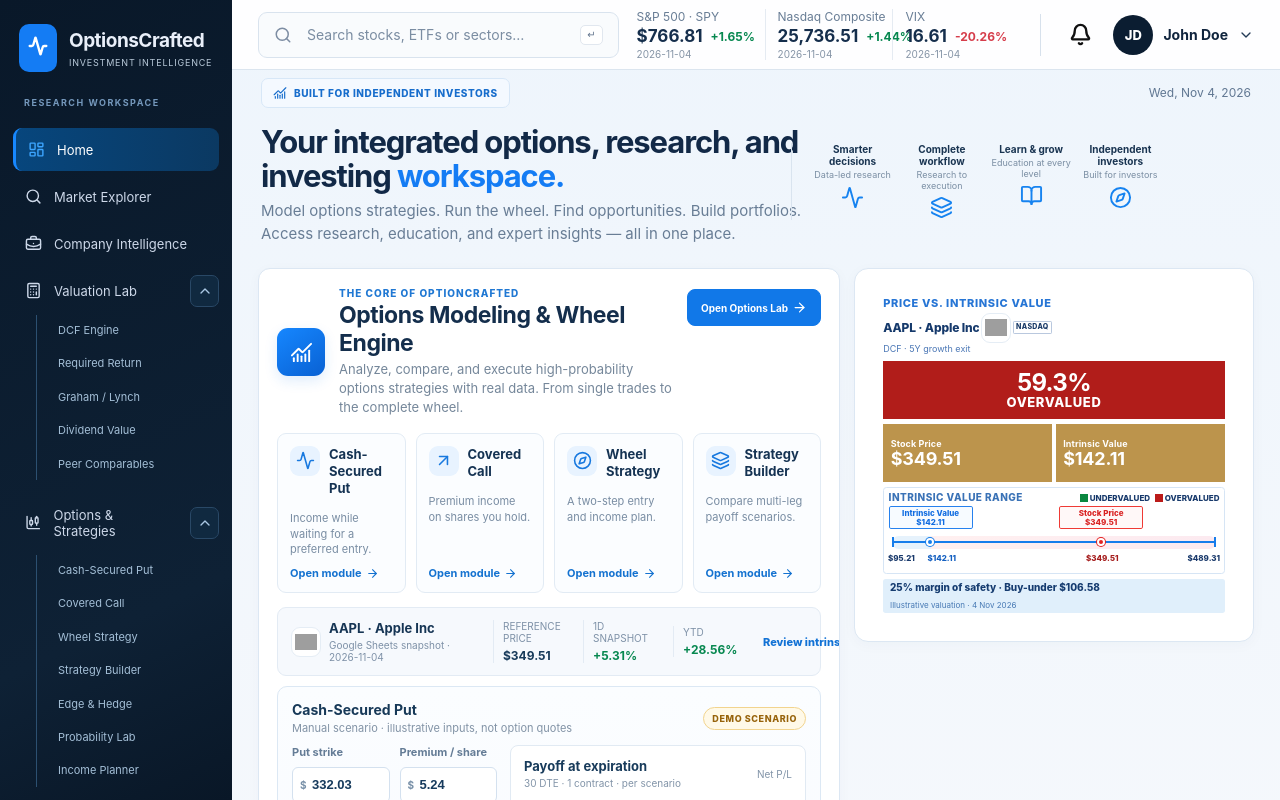
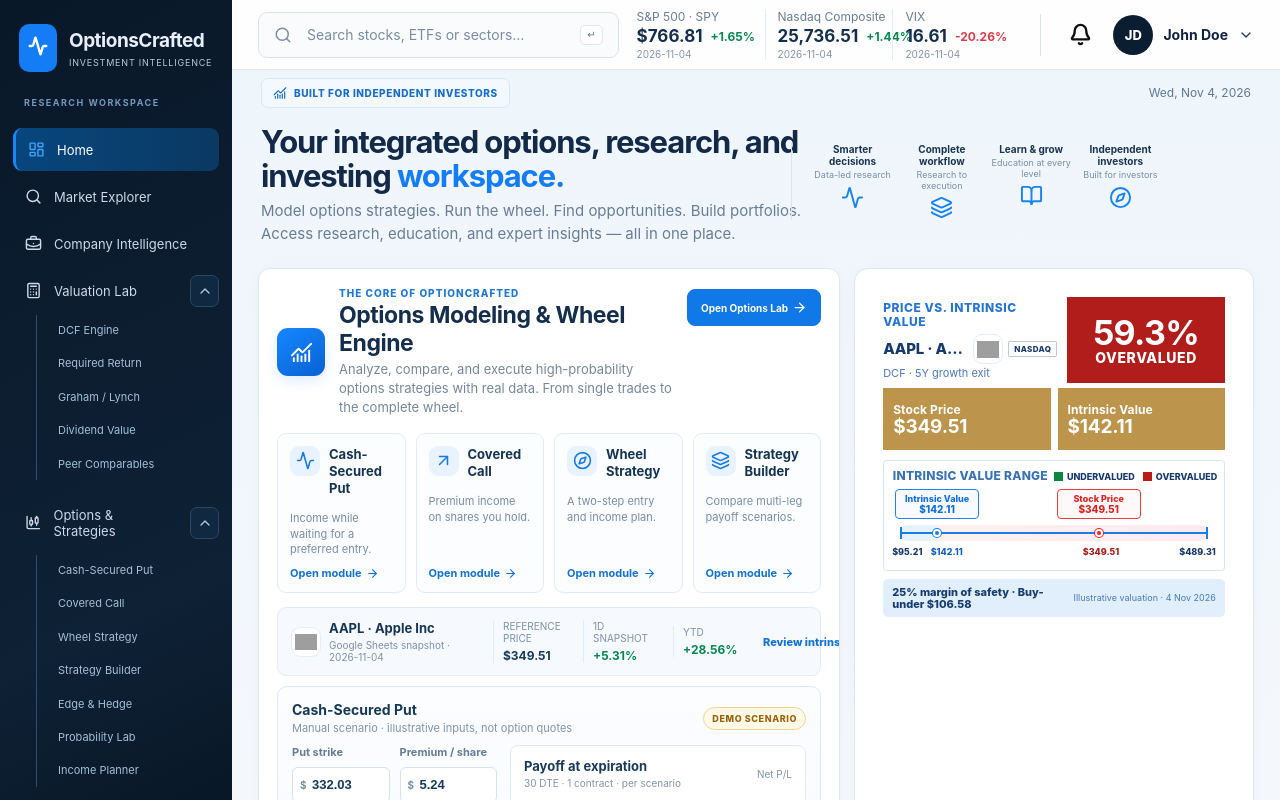
Before and after one commit to piergiorgiorocchini-maker/optioncrafted-tools-demo, a React (Vite) app in the folder platform-app/: page / in a window 1280 px wide. Shown: the top 800 px of the page. Built offline with nearby package versions, Linux system fonts and the light colour scheme; grey boxes are pictures that could not be loaded.

Commit message:
Match valuation card hierarchy and align home modules

```diff
--- a/platform-app/src/components/home-dashboard.css
+++ b/platform-app/src/components/home-dashboard.css
@@ -684,7 +684,8 @@ main{min-width:0;overflow-x:clip}
 }
 
 
-/* Home valuation module scaled to the approved full-width mockup. */
+/* Home valuation module retained beside Options Engine and scaled for readability. */
+.home-feature-grid{align-items:stretch}
 .home-valuation-card{grid-column:auto;grid-row:auto;container-name:home-valuation;container-type:inline-size;padding:2.2cqi;border-radius:1.1cqi}
 .home-options-card{grid-column:auto;grid-row:auto}
 .home-valuation-heading{display:grid;grid-template-columns:minmax(0,1.04fr) minmax(0,.96fr);align-items:center;gap:1.5cqi;margin:0 0 1.5cqi;padding:0}
@@ -733,13 +734,36 @@ main{min-width:0;overflow-x:clip}
 .home-valuation-footer{display:flex;align-items:center;justify-content:space-between;gap:1.2cqi;min-height:clamp(34px,4.1cqi,78px);margin-top:1.4cqi;padding:.8cqi 2cqi;border-radius:.8cqi;background:#e0effb;color:#163c70}
 .home-valuation-footer>strong{font-size:clamp(10px,2cqi,38px);line-height:1.1;font-weight:850}
 .home-valuation-footer>span{color:#4779b4;font-size:clamp(8px,1.7cqi,32px);line-height:1.1;text-align:right;white-space:nowrap}
-@container home-valuation (max-width:500px){
- .home-valuation-heading{grid-template-columns:1fr;gap:7px}
- .home-valuation-card .home-valuation-verdict{min-height:58px}
- .home-value-range-heading{flex-wrap:wrap}
- .home-value-range-plot{height:clamp(48px,8.9cqi,70px)}
- .home-valuation-footer{align-items:flex-start;flex-direction:column;gap:4px}
- .home-valuation-footer>span{text-align:left;white-space:normal}
+@container home-valuation (max-width:600px){
+ .home-valuation-heading{grid-template-columns:minmax(0,1.05fr) minmax(150px,.95fr);align-items:center;gap:10px}
+ .home-valuation-title>.home-eyebrow{font-size:12px;letter-spacing:.55px}
+ .home-valuation-heading .home-security-heading{gap:5px;margin:6px 0 3px}
+ .home-security-name{font-size:15px}
+ .home-valuation-heading .home-security-logo{width:24px;height:24px;border-radius:4px}
+ .home-valuation-heading .home-market-badge{padding:2px 5px;font-size:8px}
+ .home-valuation-heading .home-valuation-title p{margin:3px 0 0;font-size:11px}
+ .home-valuation-card .home-valuation-verdict{min-height:86px;padding:8px}
+ .home-valuation-card .home-valuation-verdict>strong{font-size:clamp(34px,8cqi,42px)}
+ .home-valuation-card .home-valuation-verdict-label{font-size:14px}
+ .home-valuation-card .home-intrinsic-value-pair{gap:7px;margin-bottom:10px}
+ .home-valuation-card .home-intrinsic-value-pair>div{min-height:62px;padding:8px 10px}
+ .home-valuation-card .home-intrinsic-value-pair span{font-size:12px}
+ .home-valuation-card .home-intrinsic-value-pair strong{font-size:clamp(19px,4cqi,23px)}
+ .home-valuation-card .home-value-scale{padding:8px 8px 9px}
+ .home-value-range-heading{flex-wrap:nowrap;gap:6px;margin-bottom:6px}
+ .home-value-range-heading>strong{font-size:12px;letter-spacing:.25px}
+ .home-value-range-legend{gap:8px}
+ .home-value-range-legend>span{gap:4px;font-size:9px}
+ .home-value-range-legend i{width:9px;height:9px;min-width:9px;min-height:9px}
+ .home-value-range-plot{height:58px;margin:0 8px}
+ .home-value-callout{min-width:84px;padding:4px 6px;border-radius:4px}
+ .home-value-callout>strong{font-size:9px}
+ .home-value-callout>span{font-size:10px}
+ .home-value-track{height:16px;bottom:6px}
+ .home-value-range-axis{height:14px;font-size:9px}
+ .home-valuation-footer{min-height:36px;margin-top:8px;padding:7px 9px;border-radius:5px}
+ .home-valuation-footer>strong{font-size:11px}
+ .home-valuation-footer>span{font-size:9px}
 }
 @media(max-width:760px){
  .home-valuation-card{padding:12px;border-radius:8px}
```
